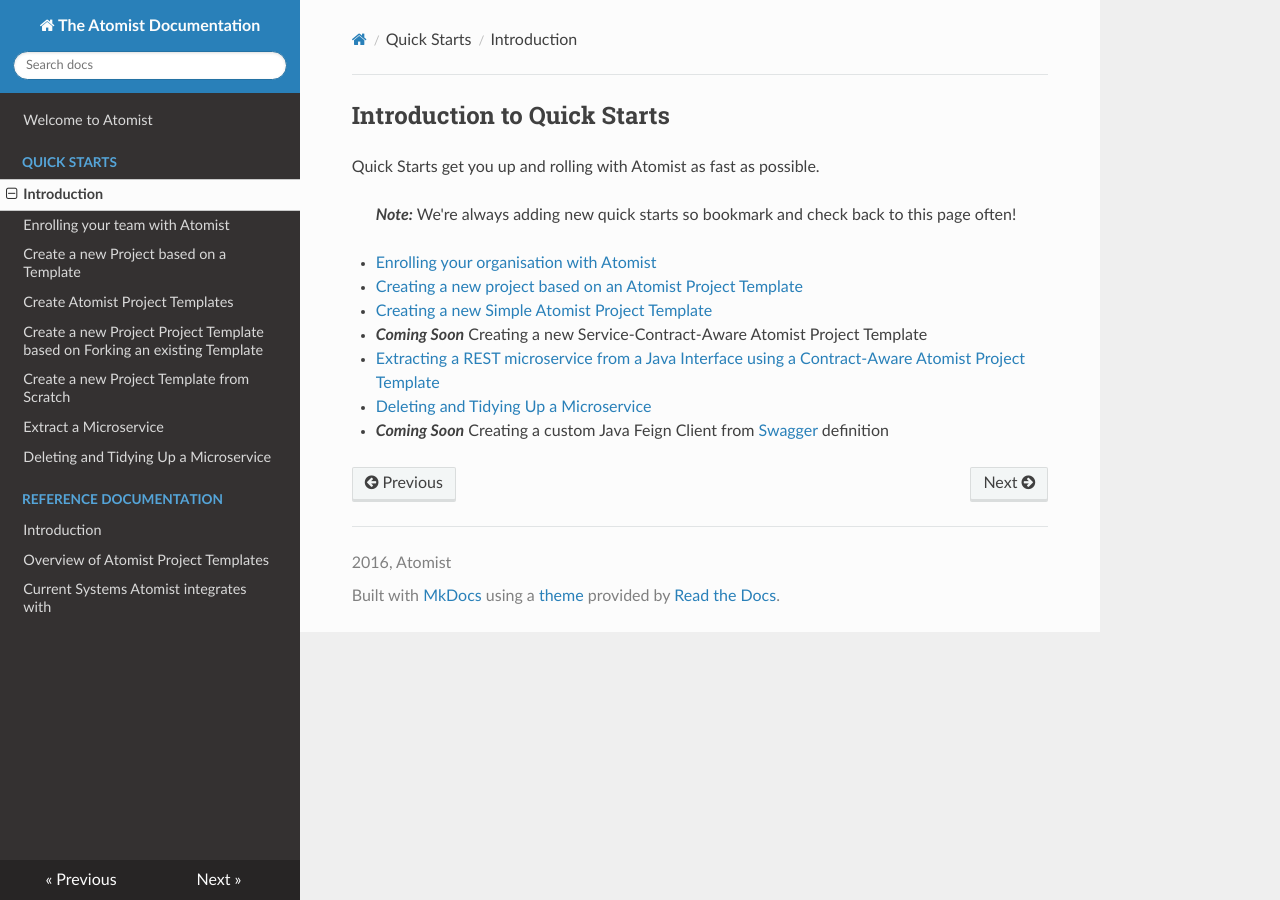
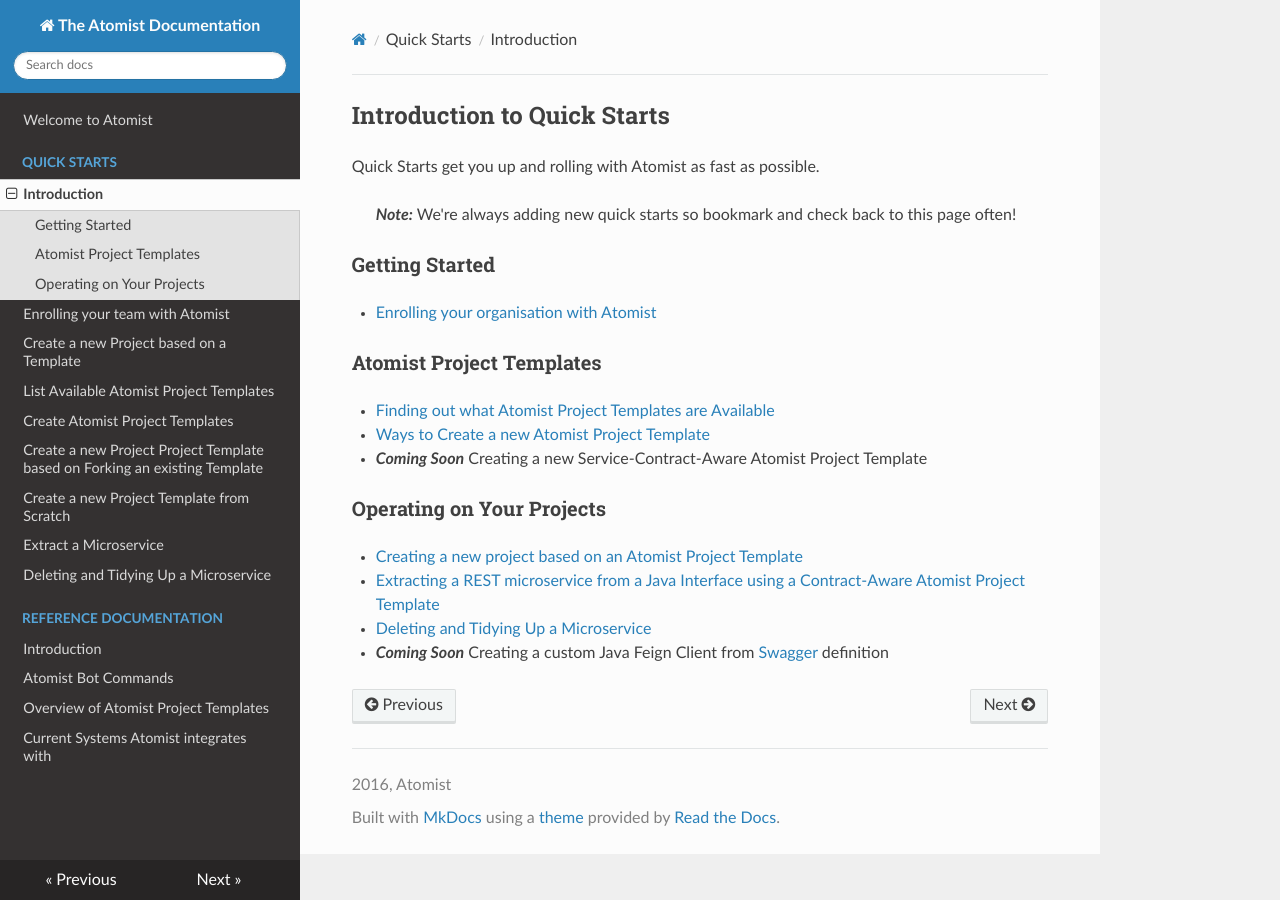
Before and after one commit to atomisthq/docs, an MkDocs documentation site: the page built from docs/quick-starts/index.md, in a window 1280 px wide. Built offline with MkDocs 1.6.1, drawn with Linux system fonts in a browser that asks for light colours; nearby versions of some CDN libraries; old or Windows-style settings are respelled for this version of MkDocs.

Commit message:
Reorganised some files and added early bot commands reference

```diff
--- a/docs/quick-starts/index.md
+++ b/docs/quick-starts/index.md
@@ -4,10 +4,19 @@
 
 > ***Note:*** We're always adding new quick starts so bookmark and check back to this page often!
 
+### Getting Started
+
 * [Enrolling your organisation with Atomist](enrollment.md)
+
+### Atomist Project Templates
+
+* [Finding out what Atomist Project Templates are Available](project-templates/list-project-templates.md)
+* [Ways to Create a new Atomist Project Template](project-templates/new-project-template.md)
+* ***Coming Soon*** Creating a new Service-Contract-Aware Atomist Project Template
+
+### Operating on Your Projects
+
 * [Creating a new project based on an Atomist Project Template](create-new-project.md)
-* [Creating a new Simple Atomist Project Template](new-project-template/new-project-template.md)
-* ***Coming Soon*** Creating a new Service-Contract-Aware Atomist Project Template
 * [Extracting a REST microservice from a Java Interface using a Contract-Aware Atomist Project Template](extract-microservice.md)
 * [Deleting and Tidying Up a Microservice](delete-microservice.md)
 * ***Coming Soon*** Creating a custom Java Feign Client from [Swagger](http://swagger.io/) definition
--- a/mkdocs.yml
+++ b/mkdocs.yml
@@ -7,12 +7,14 @@
   - Introduction: 'quick-starts/index.md'
   - Enrolling your team with Atomist: 'quick-starts/enrollment.md'
   - Create a new Project based on a Template: 'quick-starts/create-new-project.md'
-  - Create Atomist Project Templates: 'quick-starts/new-project-template/new-project-template.md'
-  - Create a new Project Project Template based on Forking an existing Template: 'quick-starts/new-project-template/new-project-template-from-fork.md'
-  - Create a new Project Template from Scratch: 'quick-starts/new-project-template/new-project-template-from-scratch.md'
+  - List Available Atomist Project Templates: 'quick-starts/project-templates/list-project-templates.md'
+  - Create Atomist Project Templates: 'quick-starts/project-templates/new-project-template.md'
+  - Create a new Project Project Template based on Forking an existing Template: 'quick-starts/project-templates/new-project-template-from-fork.md'
+  - Create a new Project Template from Scratch: 'quick-starts/project-templates/new-project-template-from-scratch.md'
   - Extract a Microservice: 'quick-starts/extract-microservice.md'
   - Deleting and Tidying Up a Microservice: 'quick-starts/delete-microservice.md'
 - Reference Documentation:
   - Introduction: 'reference-docs/index.md'
+  - Atomist Bot Commands: 'reference-docs/bot-commands.md'
   - Overview of Atomist Project Templates: 'reference-docs/project-templates-overview.md'
   - Current Systems Atomist integrates with: 'reference-docs/current-system-integrations.md'
```
Also changed, not shown: docs/quick-starts/project-templates/list-project-templates.md (added, +13 -0 lines), docs/quick-starts/project-templates/new-project-template-from-scratch.md (renamed from docs/quick-starts/new-project-template/new-project-template-from-scratch.md, +1 -1 lines), docs/reference-docs/bot-commands.md (added, +43 -0 lines), docs/reference-docs/project-templates-overview.md (+1 -1 lines), docs/quick-starts/project-templates/new-project-template-from-blank-template-template.md (added), docs/quick-starts/project-templates/new-project-template-from-fork.md (renamed from docs/quick-starts/new-project-template/new-project-template-from-fork.md), docs/quick-starts/project-templates/new-project-template.md (renamed from docs/quick-starts/new-project-template/new-project-template.md).
